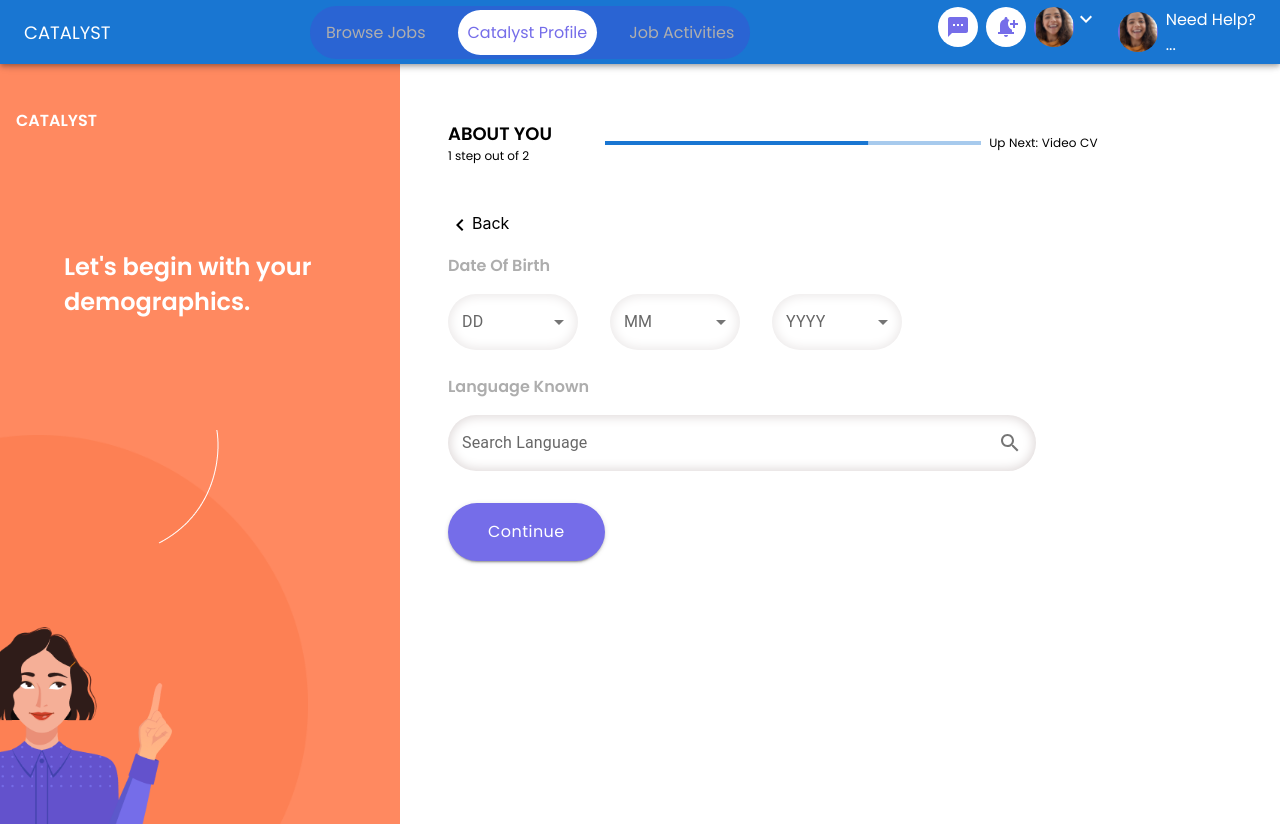
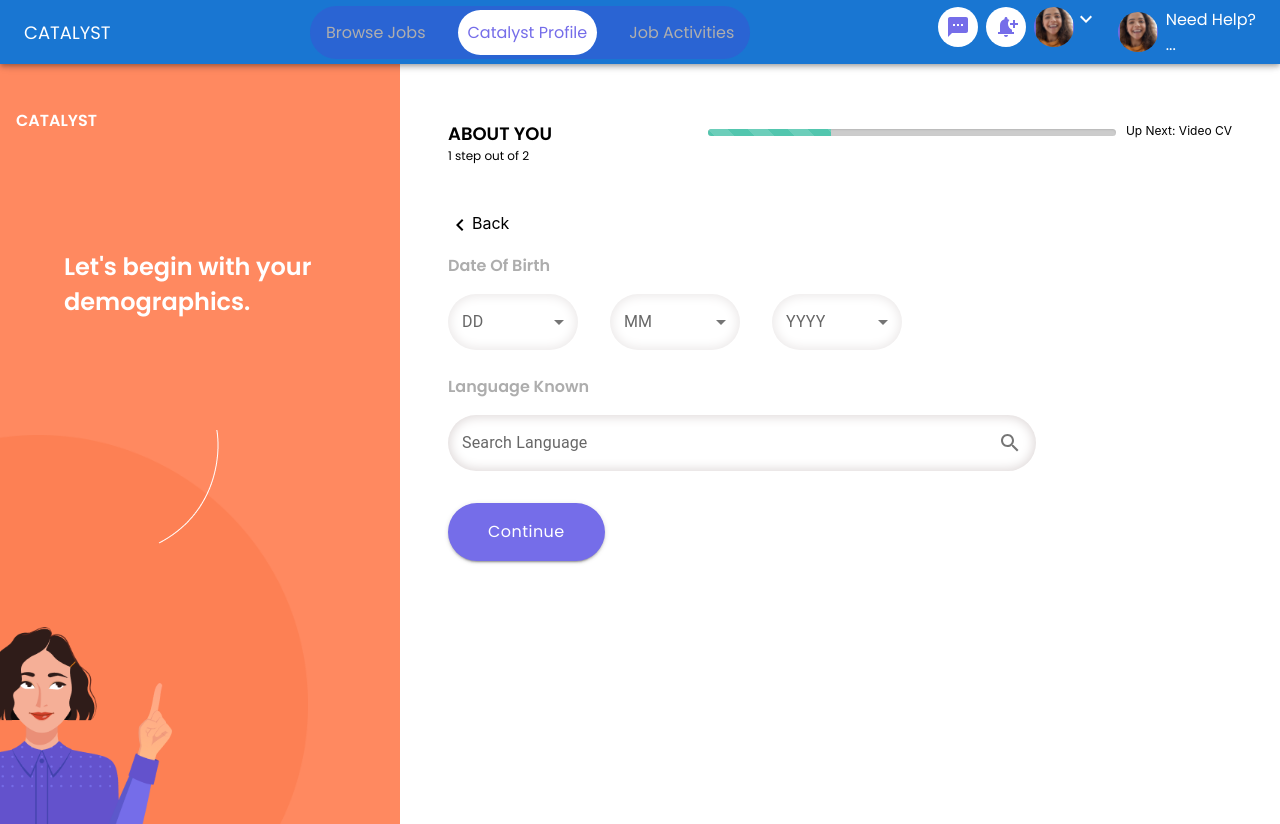
Before and after one commit to prasankumar26/candidate-web, a React (Create React App) app: page /dob in a window 1280 px wide. Built offline with nearby package versions, Linux system fonts and the light colour scheme.

Commit message:
bug fixes progress bar

```diff
--- a/src/assets/style.css
+++ b/src/assets/style.css
@@ -280,6 +280,33 @@
     right: 28%;
 }
 
+.progress {
+	overflow: hidden;
+	height: 7px;
+    width: 65%;
+	background-color: #ccc;
+	border-radius: 4px;
+	-webkit-box-shadow: inset 0 1px 2px rgba(0,0,0,.1);
+	box-shadow: inset 0 1px 2px rgba(0,0,0,.1);
+		margin-bottom: 20px;
+}
+.progress-bar {
+	width: 0;
+	height: 100%;
+	color: #fff;
+	text-align: center;
+	background-color: #52C6AE;
+}
+.progress-striped .progress-bar {
+			background-image: -webkit-linear-gradient(45deg,rgba(255,255,255,.15) 25%,transparent 25%,transparent 50%,rgba(255,255,255,.15) 50%,rgba(255,255,255,.15) 75%,transparent 75%,transparent);
+			background-image: linear-gradient(45deg,rgba(255,255,255,.15) 25%,transparent 25%,transparent 50%,rgba(255,255,255,.15) 50%,rgba(255,255,255,.15) 75%,transparent 75%,transparent);
+			background-size: 40px 40px;
+}
+.progress.active .progress-bar {
+	-webkit-animation: progress-bar-stripes 2s linear infinite;
+	animation: progress-bar-stripes 2s linear infinite;
+	-moz-animation: progress-bar-stripes 2s linear infinite;
+}
 
 @media only screen and (max-width: 991px) {
     .nav-desktop{
--- a/src/components/ProgressBar.jsx
+++ b/src/components/ProgressBar.jsx
@@ -24,7 +24,7 @@ LinearProgressWithLabel.propTypes = {
 };
 
 
-const ProgressBar = ({marginRight}) => {
+const ProgressBar = ({ marginRight }) => {
     const [progress, setProgress] = useState(10);
 
     useEffect(() => {
@@ -39,13 +39,30 @@ const ProgressBar = ({marginRight}) => {
 
     return (
         <Box sx={{ width: '100%', margin: `${marginRight ? '0px 115px' : ''}` }}>
-            <Stack direction="row" justifyContent="space-between" sx={{ flex: 1 }}>
+            <Stack direction="row" justifyContent="space-between" alignItems="center" sx={{ flex: 1 }}>
                 <div>
-                <h4 className='text-uppercase' style={{fontSize: '18px'}}>About You</h4>
-                <p style={{fontSize: '12px'}}>1 step out of 2</p>
+                    <h4 className='text-uppercase' style={{ fontSize: '18px' }}>About You</h4>
+                    <p style={{ fontSize: '12px' }}>1 step out of 2</p>
                 </div>
 
-                <LinearProgressWithLabel sx={{ width: '100%' }} value={progress} />
+                {/* <LinearProgressWithLabel sx={{ width: '100%' }} value={progress} /> */}
+
+                <Box sx={{width: '80%', display: 'flex', justifyContent: 'end'}}>
+                <div className="progress progress-striped">
+                    <div
+                        className="progress-bar progress-bar-danger"
+                        role="progressbar"
+                        aria-valuenow={80}
+                        aria-valuemin={0}
+                        aria-valuemax={100}
+                        style={{ width: "30%" }}
+                    >
+                    </div>
+                </div>
+                    <span style={{ fontSize: '12px', color: '#000', marginLeft: '10px', marginTop: '-6px' }}> Up Next: Video CV </span>
+                </Box>
+
+
             </Stack>
         </Box>
     )
```
